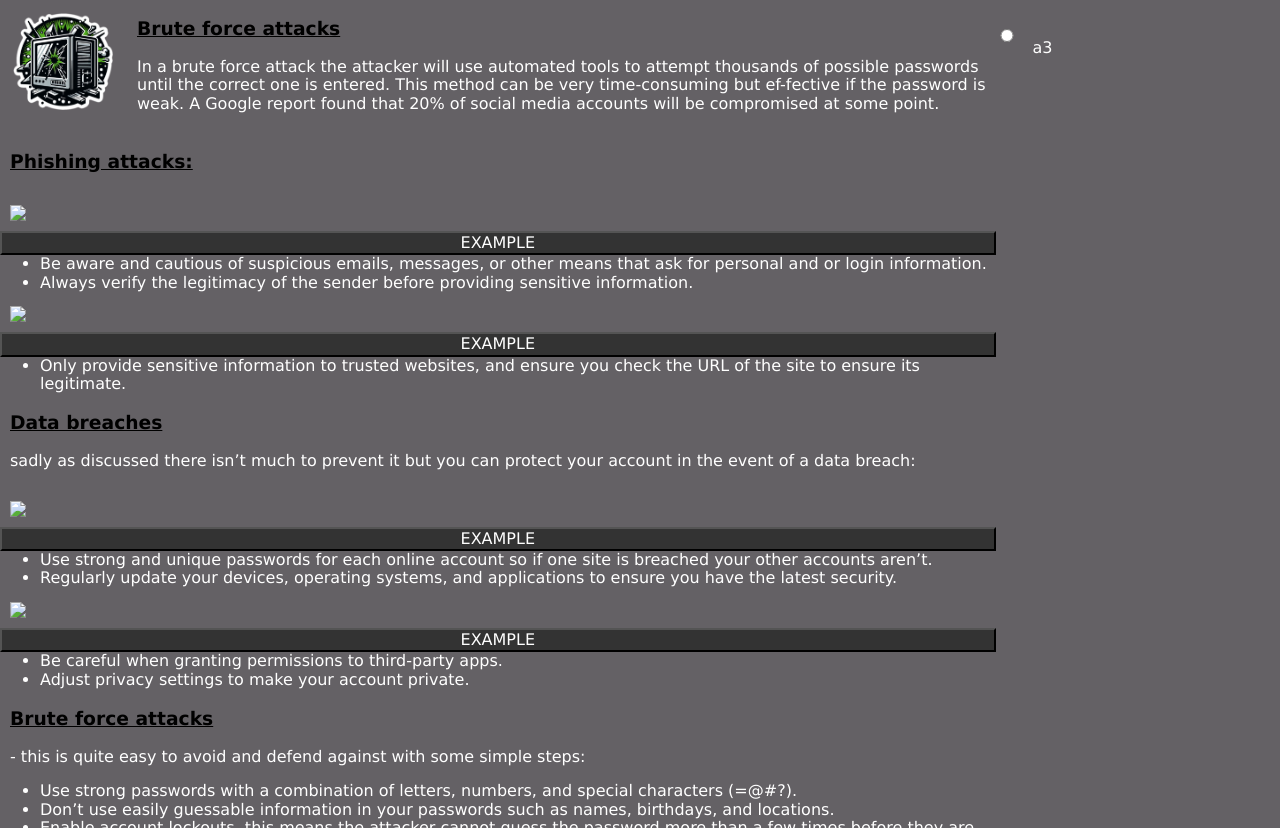
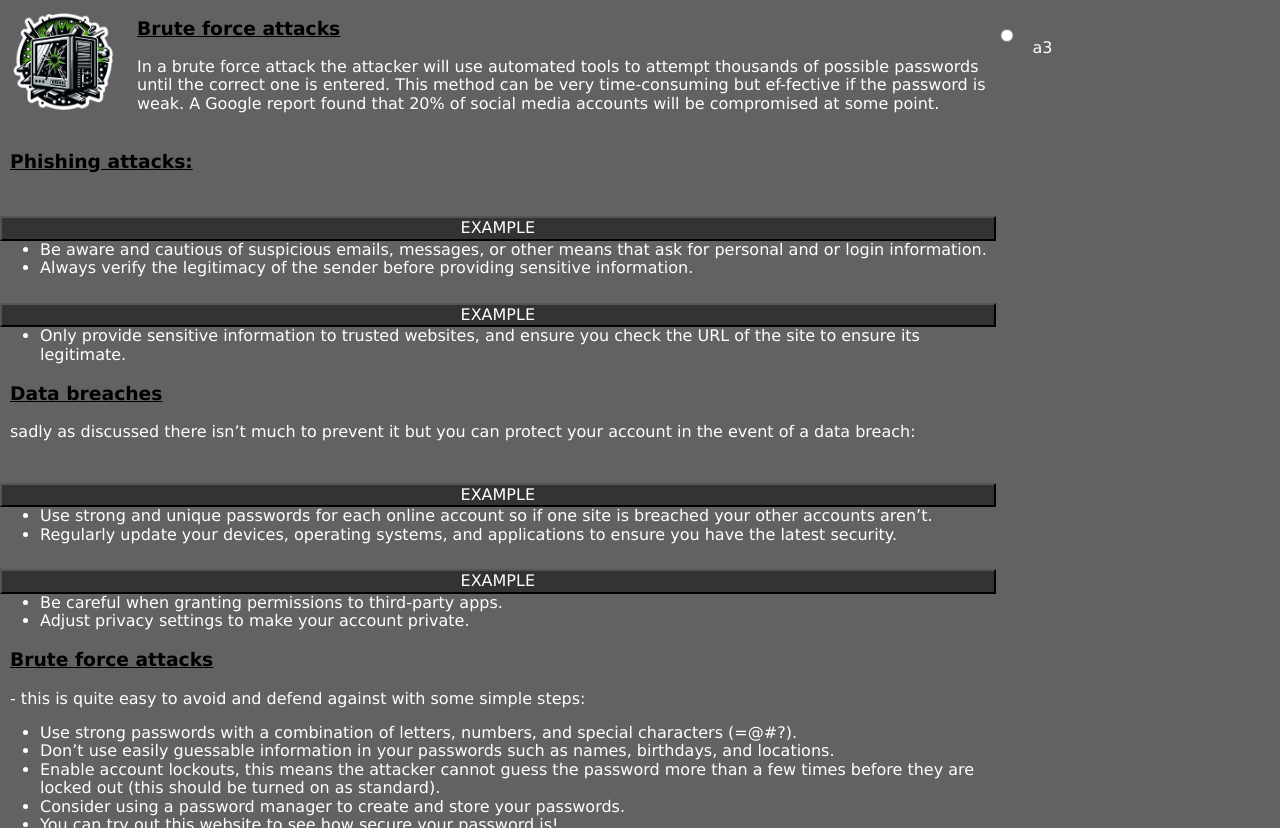
Before and after one commit to coobanorth/gbmm_group_project, a plain HTML site: page html/computer_security.html in a window 1280 px wide. Shown: the part 644-1472 px from the top of the page. Drawn offline with Linux system fonts and the light colour scheme.

Commit message:
fixing images

```diff
--- a/html/computer_security.html
+++ b/html/computer_security.html
@@ -109,25 +109,25 @@
       </table>
 
       <h3>Phishing attacks:</h3>
-        <img id="EmailMsgVerify" src="" alt="email message verify" >
+        <img id="EmailMsgVerify" src="../images/Universal/PlaceHolder.png" alt="email message verify" >
         <button class = "btn" id ="../images/social_media/EmailMsgVerify.png" >#EmailMsgVerify</button>
         <ul>
             <li>Be aware and cautious of suspicious emails, messages, or other means that ask for personal and or login information.</li>
             <li>Always verify the legitimacy of the sender before providing sensitive information.</li>
         </ul>
-        <img id="VarifiedLink" src="" alt="varified link" >
+        <img id="VarifiedLink" src="../images/Universal/PlaceHolder.png" alt="varified link" >
         <button class = "btn" id ="../images/social_media/VarifiedLink.png" >#VarifiedLink</button>
         <ul>
             <li>Only provide sensitive information to trusted websites, and ensure you check the URL of the site to ensure its legitimate.</li>
         </ul>
         <h3>Data breaches</h3><p>sadly as discussed there isn’t much to prevent it but you can protect your account in the event of a data breach:</p>
-        <img id="PasswordsPrivacy" src="" alt="passwords privacy" >
+        <img id="PasswordsPrivacy" src="../images/Universal/PlaceHolder.png" alt="passwords privacy" >
         <button class = "btn" id ="../images/social_media/PasswordsPrivacy.png" >#PasswordsPrivacy</button>
         <ul>
             <li>Use strong and unique passwords for each online account so if one site is breached your other accounts aren’t.</li>
             <li>Regularly update your devices, operating systems, and applications to ensure you have the latest security.</li>
         </ul>
-        <img id="PermissionsUpdates" src="" alt="permissions and updates" >
+        <img id="PermissionsUpdates" src="../images/Universal/PlaceHolder.png" alt="permissions and updates" >
         <button class = "btn" id ="../images/social_media/PermissionsUpdates.png" >#PermissionsUpdates</button>
         <ul>
             <li>Be careful when granting permissions to third-party apps.</li>
--- a/javaScript/PopUpImages.js
+++ b/javaScript/PopUpImages.js
@@ -1,6 +1,6 @@
-let originalImage = ""; // Store the original image source
+let originalImage = "../images/Universal/PlaceHolder.png"; // Store the original image source
 let newImage = ""; // New image source
-let isOriginal = true; // Flag to track current image state
+let isOriginal = false; // Flag to track current image state
 
 const all_buttons = document.querySelectorAll('.btn');
 console.log(all_buttons) //ensuring all buttons being logged
@@ -22,12 +22,20 @@ all_buttons.forEach(bt =>{
 function toggleImage() {
     let img = document.querySelector(targetImage);
 
-    if (isOriginal) {
-        originalImage = img.getAttribute("src"); // Store the original image
+    if (isOriginal == true) {
+       // originalImage = img.getAttribute("src"); // Store the original image
         img.setAttribute("src", buttonClicked); // Set the new image
         isOriginal = false;
+        console.log("target image:",targetImage)
+        console.log("original image:",originalImage)
+        console.log("button clicked:",buttonClicked)
+        console.log("isOriginal:",isOriginal)
     } else {
         img.setAttribute("src", originalImage); // Set the original image
         isOriginal = true;
+        console.log("target image:",targetImage)
+        console.log("original image:",originalImage)
+        console.log("button clicked:",buttonClicked)
+        console.log("isOriginal:",isOriginal)
     }
 }
```
Also changed, not shown: html/social_media_security.html (+1 -2 lines).
